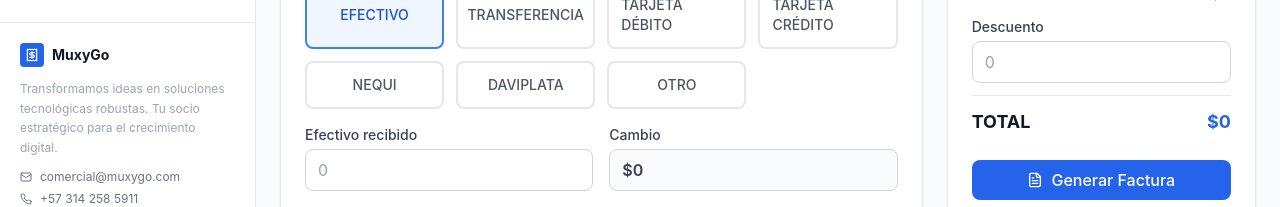
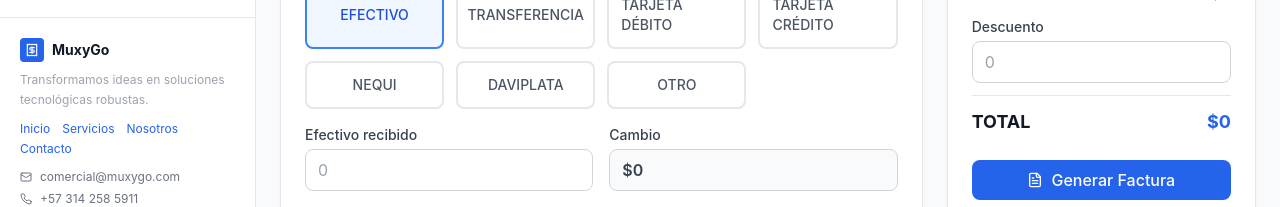
Before and after one commit to seba098098/Sistema_Facturaci-n-Fercho, a React (Vite) app in the folder frontend/: page / in a window 1280 px wide. Shown: the part 642-849 px from the top of the page. Built offline with nearby package versions, Linux system fonts and the light colour scheme; no server answers.

Commit message:
fixed:cambios para enviar el mensaje por correo datos de la empresa

```diff
--- a/frontend/src/components/Layout.tsx
+++ b/frontend/src/components/Layout.tsx
@@ -82,15 +82,21 @@ export default function Layout() {
         </nav>
 
         <div className="mt-auto border-t border-gray-200 px-5 py-5">
-          <div className="flex items-center gap-2 mb-3">
+          <div className="flex items-center gap-2 mb-2">
             <div className="w-6 h-6 bg-primary-600 rounded flex items-center justify-center">
               <Receipt className="w-3.5 h-3.5 text-white" />
             </div>
             <span className="font-bold text-gray-900 text-sm">MuxyGo</span>
           </div>
           <p className="text-xs text-gray-400 mb-3 leading-relaxed">
-            Transformamos ideas en soluciones tecnológicas robustas. Tu socio estratégico para el crecimiento digital.
+            Transformamos ideas en soluciones tecnológicas robustas.
           </p>
+          <div className="flex flex-wrap gap-x-3 gap-y-1 mb-3">
+            <a href="https://muxygo.com" target="_blank" rel="noopener noreferrer" className="text-xs text-primary-600 hover:underline">Inicio</a>
+            <a href="https://muxygo.com/servicios" target="_blank" rel="noopener noreferrer" className="text-xs text-primary-600 hover:underline">Servicios</a>
+            <a href="https://muxygo.com/nosotros" target="_blank" rel="noopener noreferrer" className="text-xs text-primary-600 hover:underline">Nosotros</a>
+            <a href="https://muxygo.com/contacto" target="_blank" rel="noopener noreferrer" className="text-xs text-primary-600 hover:underline">Contacto</a>
+          </div>
           <div className="space-y-1.5">
             <a href="mailto:comercial@muxygo.com" className="flex items-center gap-2 text-xs text-gray-500 hover:text-primary-600 transition-colors">
               <Mail className="w-3 h-3" />
```
